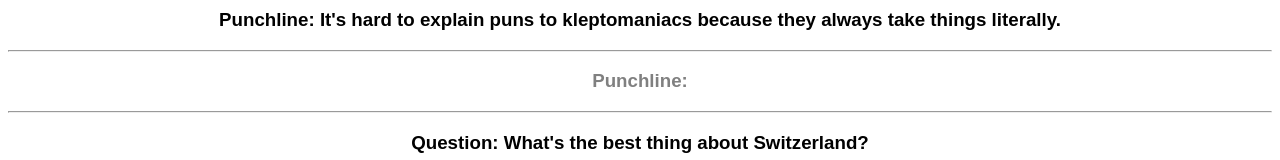
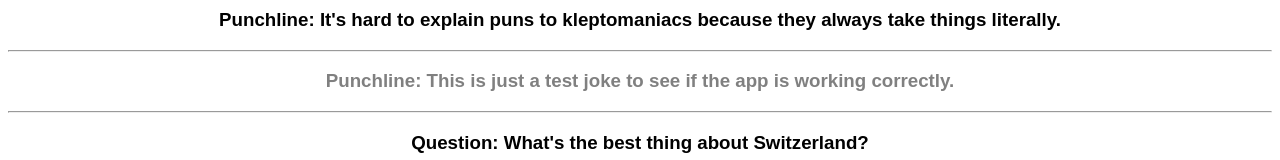
Before and after one commit to donaldkaiserjr/example-codesandbox, a React (Create React App) app: page / in a window 1280 px wide. Shown: the part 222-382 px from the top of the page. Built offline with nearby package versions, Linux system fonts and the light colour scheme.

Commit message:
Jokes Component Map Added the jokeComponents map with keys in the App.js file.

```diff
--- a/src/App.js
+++ b/src/App.js
@@ -28,12 +28,7 @@ const element = (
         question="  What's the best thing about Switzerland?"
         punchLine=" It's hard to explain puns to kleptomaniacs because they always take things literally."
       />
-      <Joke
-        information={{
-          punchLine:
-            " It's hard to explain puns to kleptomaniacs because they always take things literally."
-        }}
-      />
+      <Joke punchLine=" This is just a test joke to see if the app is working correctly." />
       <Joke
         question=" What's the best thing about Switzerland?"
         punchLine=" It's hard to explain puns to kleptomaniacs because they always take things literally."
```
